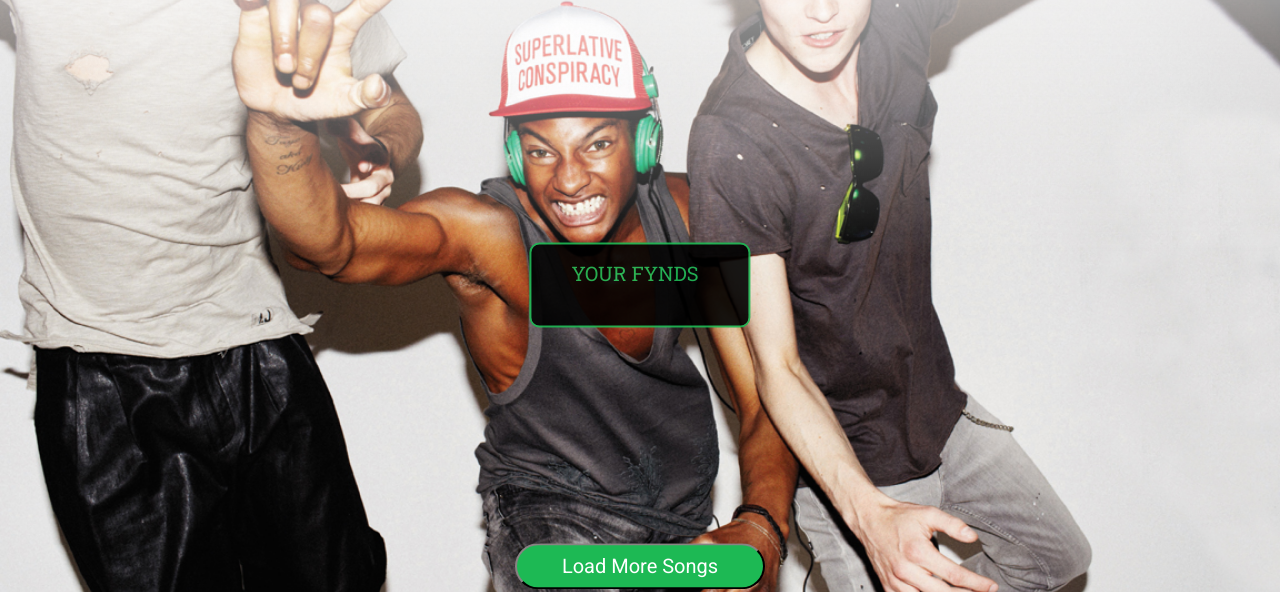
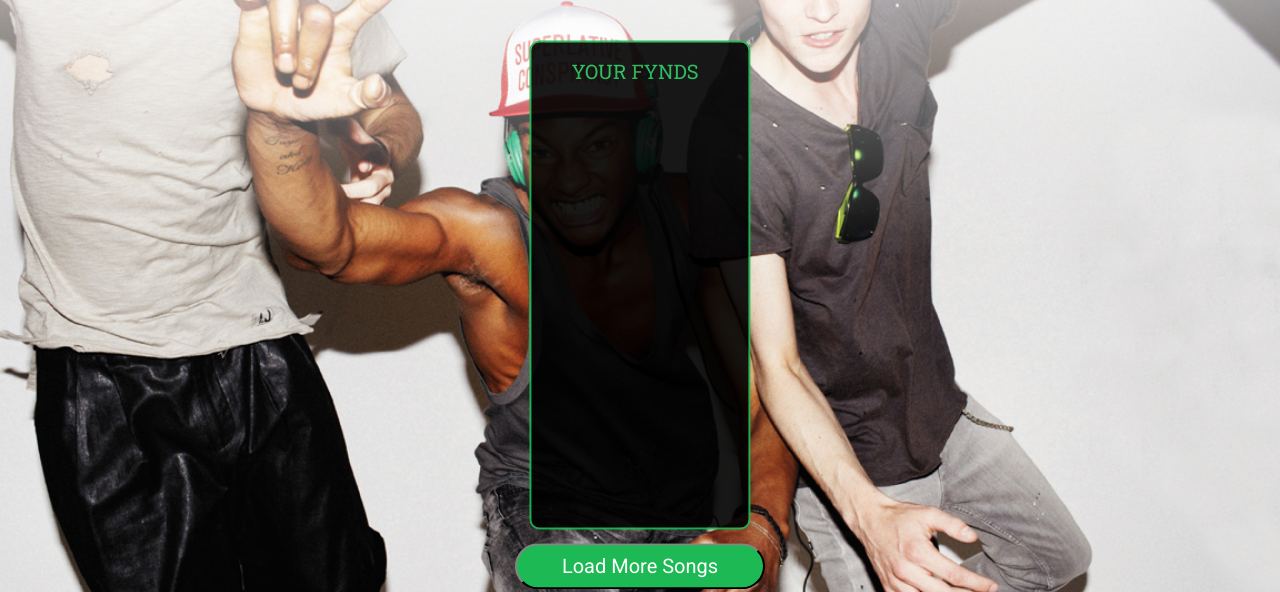
Before and after one commit to PradhumnaPancholi/spotifyFinalProject, a website: page public/index.html in a window 1280 px wide. Both pictures are taken after a click on the link "Playlist". Shown: the part 115-707 px from the top of the page. Drawn offline with nearby package versions, Linux system fonts and the light colour scheme; some packages are replaced by stand-ins of ours; no server answers.

Commit message:
max width and height changes

```diff
--- a/public/styles.css
+++ b/public/styles.css
@@ -188,6 +188,7 @@ color: gray;
     position: absolute;
     height: 365px;
     width: 400px;
+    max-width: 95%;
     top: 50%;
     left: 50%;
     transform: translate(-50%, -50%);
@@ -246,9 +247,10 @@ color: gray;
     border-radius: 10px;
     border: 2px solid #1DB954;
     opacity: 0.9;
-    height: auto;
+    height: 425px;
     width: auto;
-    max-height: 425px;
+    max-width: 95%;
+    max-height: 55%;
     overflow: scroll;
 }
 .playlistButtons {
```
